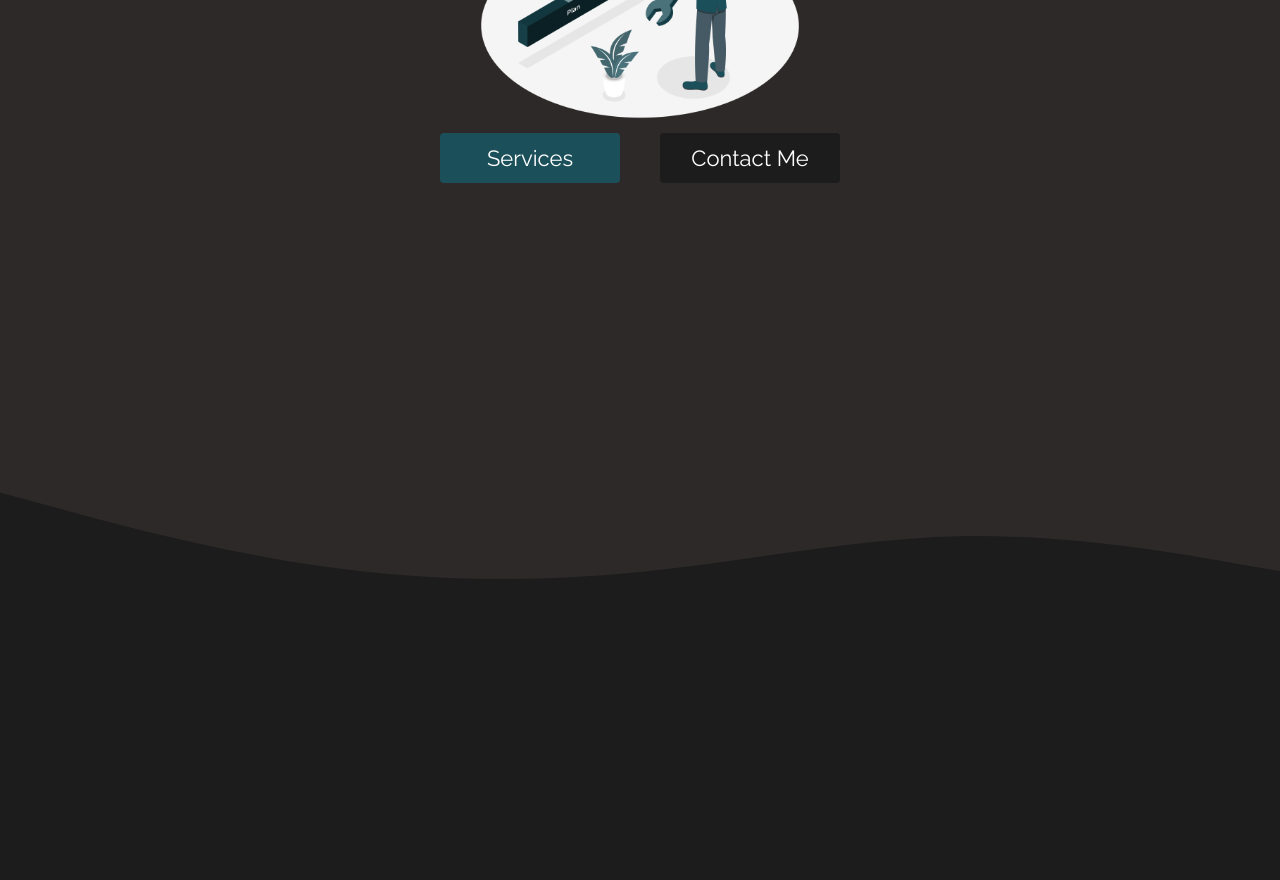
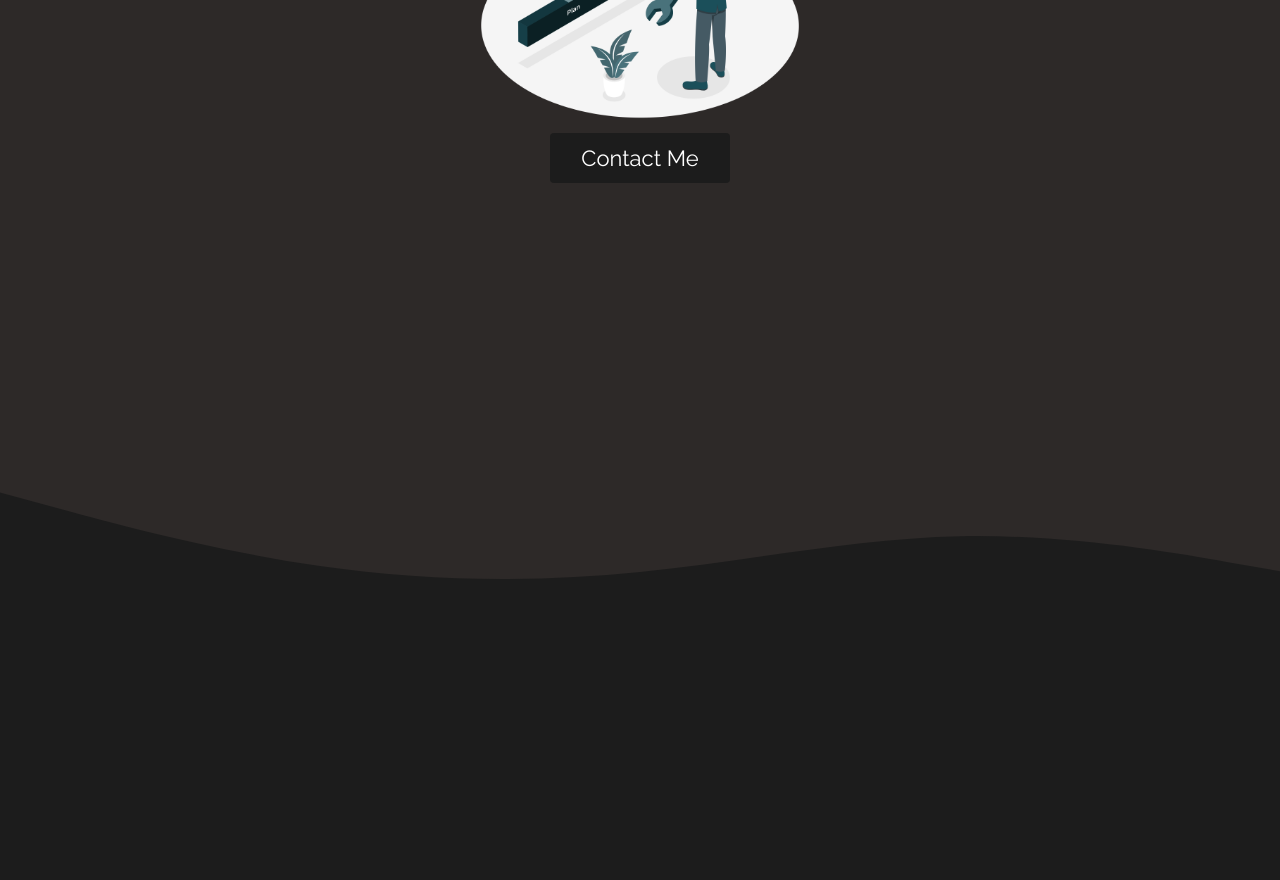
Before and after one commit to Ghostcar5153/portfolio, a plain HTML site: page index.html in a window 1280 px wide. Shown: the part 5240-6120 px from the top of the page. Drawn offline with nearby package versions, Linux system fonts and the light colour scheme.

Commit message:
Update index.html

```diff
--- a/index.html
+++ b/index.html
@@ -253,7 +253,6 @@
       <img src="media/corporate-images/ready.png" class="slide-in" alt="" />
 
       <div class="buttons">
-        <button><a href="#services">Services</a></button>
         <button class="secondary"><a href="#contact">Contact Me</a></button>
       </div>
     </section>
```
